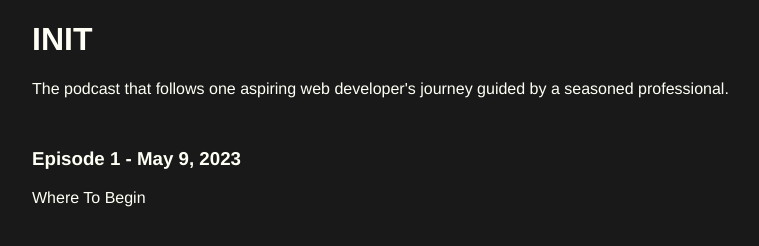
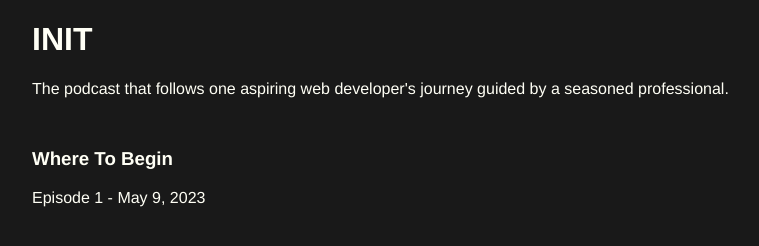
Before and after one commit to sethcwhiting/init, a plain HTML site: page index.html in a window 1280 px wide. Shown: the whole page, without its empty margins (216-975 px from the left). Drawn offline with Linux system fonts and the light colour scheme.

Commit message:
Reworks the episode list a bit

```diff
--- a/index.html
+++ b/index.html
@@ -27,8 +27,8 @@
     <ul>
       <li>
         <a href="episode/1">
-          <h3>Episode 1 - May 9, 2023</h3>
-          <p>Where To Begin</p>
+          <h3>Where To Begin</h3>
+          <p>Episode 1 - May 9, 2023</p>
         </a>
       </li>
     </ul>
```
